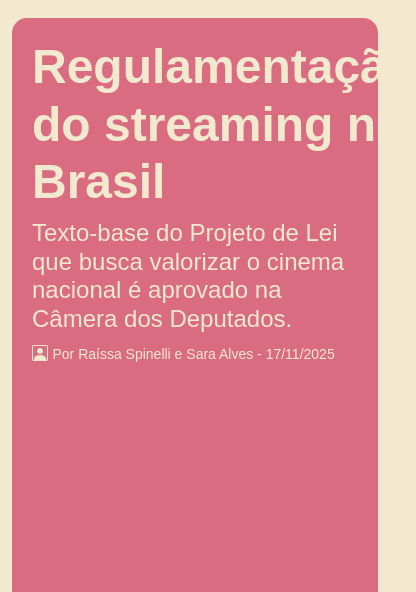
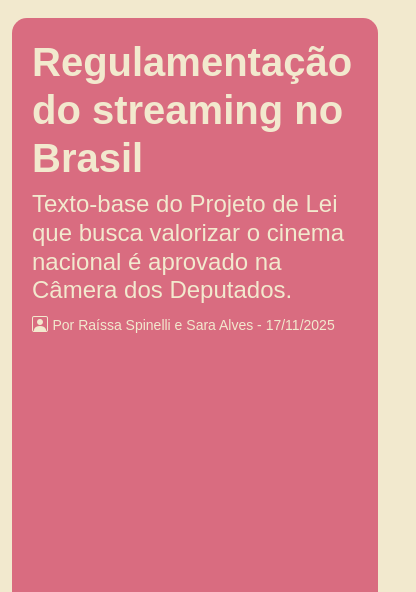
Before and after one commit to andrehigaaa/CulturaEmPauta, a plain HTML site: page streamingg.html in a window 390 px wide. Shown: the part 210-802 px from the top of the page, 416 px wide, since content can reach past the window. Drawn offline with nearby package versions, Linux system fonts and the light colour scheme; a web font is replaced by a local one.

Commit message:
Update streamingg.html

```diff
--- a/streamingg.html
+++ b/streamingg.html
@@ -88,7 +88,7 @@
                     <div class="leite">
                         <h1 class="stack-700 d-none d-md-flex" style="font-size: 3.5rem">Regulamentação do streaming no Brasil</h1>
                         <h2 class="stack-500 d-none d-md-flex" style="font-size: 2rem">Texto-base do Projeto de Lei que busca valorizar o cinema nacional é aprovado na Câmera dos Deputados.</h2>
-                        <h1 class="stack-700 d-flex d-md-none" style="font-size: 3rem">Regulamentação do streaming no Brasil</h1>
+                        <h1 class="stack-700 d-flex d-md-none" style="font-size: 2.5rem">Regulamentação do streaming no Brasil</h1>
                         <h2 class="stack-500 d-flex d-md-none" style="font-size: 1.5rem">Texto-base do Projeto de Lei que busca valorizar o cinema nacional é aprovado na Câmera dos Deputados.</h2>
                         <i class="bi bi-person-square"></i>
                         <small>Por Raíssa Spinelli e Sara Alves - 17/11/2025</small>
```
